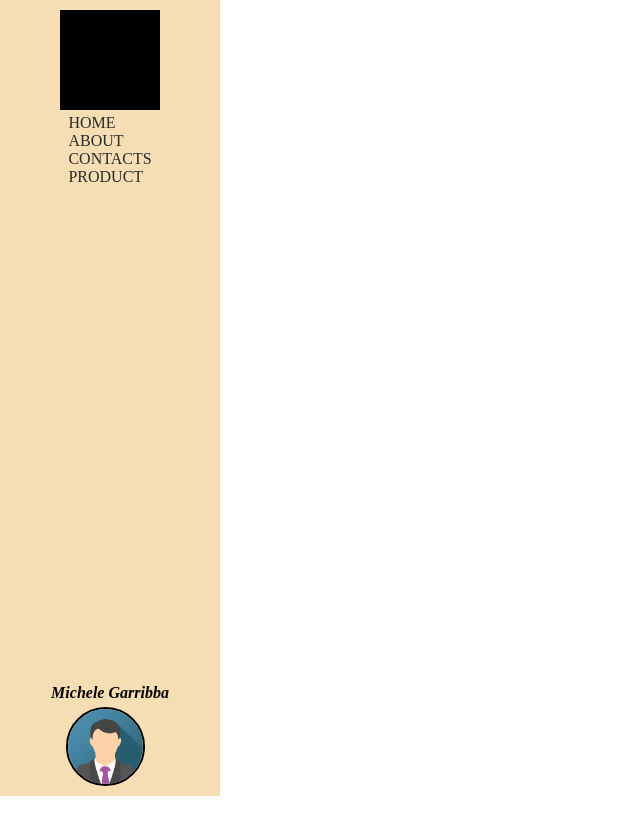
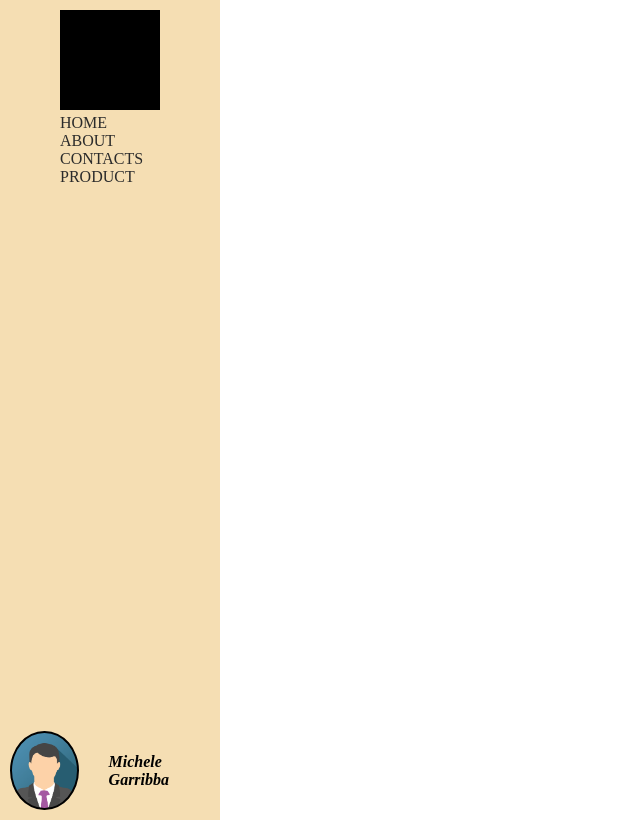
Before and after one commit to Micheleg27/Esercizi, a plain HTML site: page CSS/02 Flexbox/start/index.html in a window 1280 px wide. Shown: the whole page, without its empty margins (0-640 px from the left). Drawn offline with Linux system fonts and the light colour scheme.

Commit message:
fixed ese2-3

```diff
--- a/CSS/02 Flexbox/start/index.css
+++ b/CSS/02 Flexbox/start/index.css
@@ -5,13 +5,17 @@
     padding: 0;
 }
 
+body, html {
+    height: 100%;
+}
+
 /* Impostazione navbar */
 
 #container-flex-nav {
     max-width: 200px;
-    min-height: 97vh;
+    height: 100%;
     display: flex;
-    flex-flow: column;
+    flex-direction: column;
     background-color:wheat;
     justify-content: space-between;
     align-items: center;
@@ -24,7 +28,6 @@
     height: 100px;
     width: 100px;
     border: 2px;
-    flex: 2 20%;
 }
 
 /* Ul links  */
@@ -39,12 +42,11 @@
 
 /* Avatar e nome */
 
-#avatar-image {
+#avatar-name {
     display: flex;
-    flex-flow: column wrap;
-    justify-content: center;
+    flex-direction: row;
+    gap: 30px;
     align-items: center;
-    flex: 2 20%;
 }
 
 #name {
@@ -58,10 +60,12 @@
     width: 75px;
     border-radius: 50%;
     border: solid 2px;
-    margin-left: 15px;
-    margin-top: 5px;
     justify-content: center;
     align-items: center;
+    background-image: url(./img_avatar.png);
+    background-size: cover;
+    background-repeat: no-repeat;
+    background-position: center;
 }
 
 /* Stile dei link */
--- a/CSS/02 Flexbox/start/index.html
+++ b/CSS/02 Flexbox/start/index.html
@@ -11,24 +11,26 @@
 
 <body>
         <div id="container-flex-nav">
+            <div>
             <div id="placeholder-logo"><img src="./box.png" alt="box-black" id="box-logo" /></div>
 
-            <section id="link-list">
+            <div id="link-list">
                 <ul id="ul-list">
                     <li><a  class="links" href="./index.html">HOME</a></li>
                     <li><a  class="links" href="./index.html">ABOUT</a></li>
                     <li><a  class="links" href="./index.html">CONTACTS</a></li>
                     <li><a  class="links" href="./index.html">PRODUCT</a></li>
                 </ul>
-            </section>
+            </div>
+        </div>
 
             <div id="avatar-name">
+                <div alt="avatar-image" id="avatar-image"></div>
+
                 <p id="name">Michele Garribba</p>
+            </div>
 
-               <img src="./img_avatar.png" alt="avatar-image" id="avatar-image" />
             </div>
-            </div>
-        </div>
 </body>
 
 </html>
```
Also changed, not shown: CSS/03 Grid calc/start/calc.css (+6 -2 lines).
